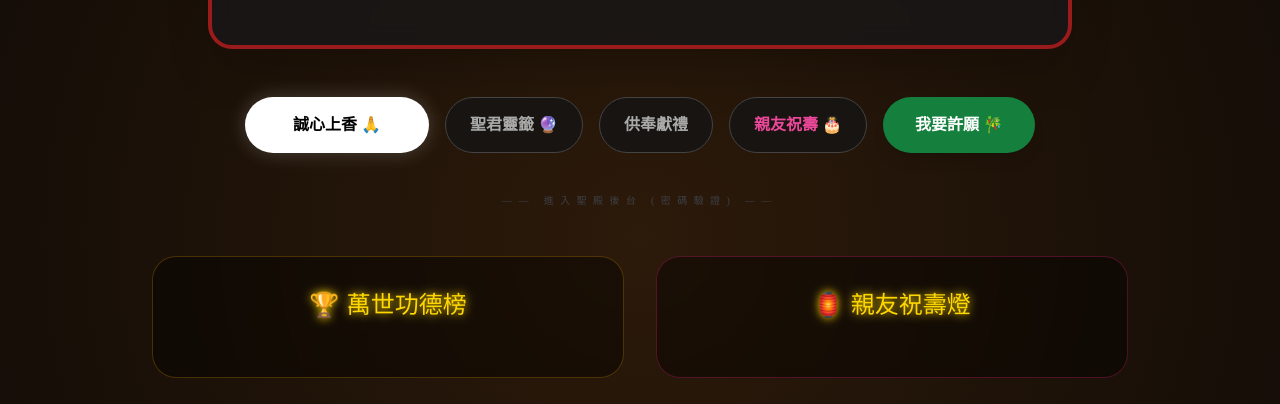
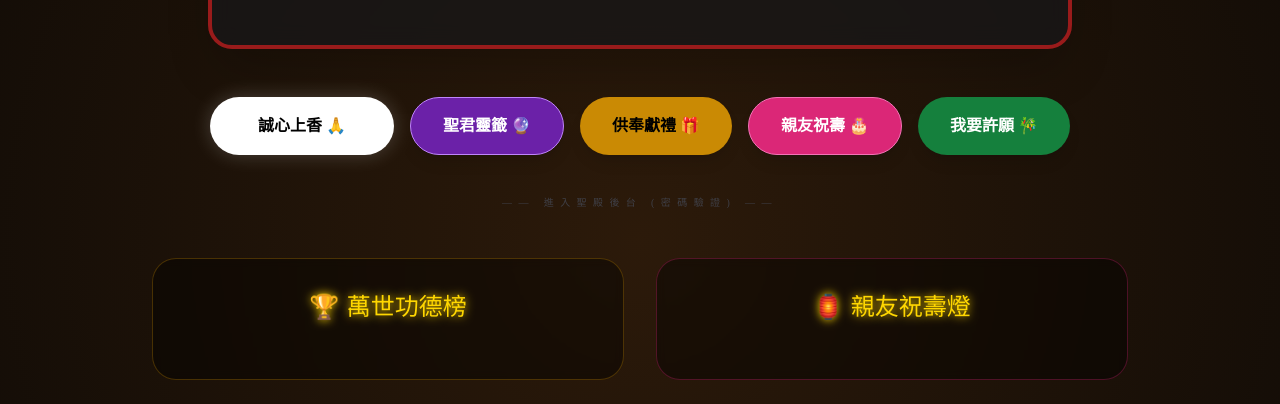
Before and after one commit to joe94113/yuling-temple, a plain HTML site: page index.html in a window 1280 px wide. Shown: the part 693-1097 px from the top of the page. Drawn offline with nearby package versions, Linux system fonts and the light colour scheme; some packages are replaced by stand-ins of ours; no server answers; a script that the page names is missing; a web font is replaced by a local one.

Commit message:
✨ 改善供奉獻禮與祝福功能的按鈕樣式，增強使用者互動體驗

```diff
--- a/index.html
+++ b/index.html
@@ -83,14 +83,27 @@
     </header>
 
     <div class="flex flex-wrap justify-center gap-4 mb-10 px-4 relative z-20">
+
         <button onclick="window.burnIncense()"
             class="bg-white text-black px-12 py-4 rounded-full font-black shadow-[0_0_20px_rgba(255,255,255,0.2)] transform hover:scale-110 transition active:scale-95">誠心上香
             🙏</button>
-        <button onclick="window.drawFortune()" class="btn-temple">聖君靈籤 🔮</button>
-        <button onclick="window.addOffering()" class="btn-temple">供奉獻禮</button>
-        <button onclick="window.sendBlessing()" class="btn-temple text-pink-500">親友祝壽 🎂</button>
+
+        <button onclick="window.drawFortune()"
+            class="bg-purple-800 text-white px-8 py-4 rounded-full font-black border border-purple-400 shadow-lg hover:bg-purple-700 transition">聖君靈籤
+            🔮</button>
+
+        <button onclick="window.addOffering()"
+            class="bg-yellow-600 text-black px-8 py-4 rounded-full font-black shadow-lg hover:bg-yellow-500 transition">供奉獻禮
+            🎁</button>
+
+        <button onclick="window.sendBlessing()"
+            class="bg-pink-600 text-white px-8 py-4 rounded-full font-black border border-pink-400 shadow-lg hover:bg-pink-500 transition">親友祝壽
+            🎂</button>
+
         <button onclick="window.makeWish()"
-            class="bg-green-700 text-white px-8 py-4 rounded-full font-black shadow-lg">我要許願 🎋</button>
+            class="bg-green-700 text-white px-8 py-4 rounded-full font-black shadow-lg hover:bg-green-600 transition">我要許願
+            🎋</button>
+
     </div>
 
     <button id="unlock-admin-btn" onclick="window.adminAction(() => window.showAdminPanel())"
```
